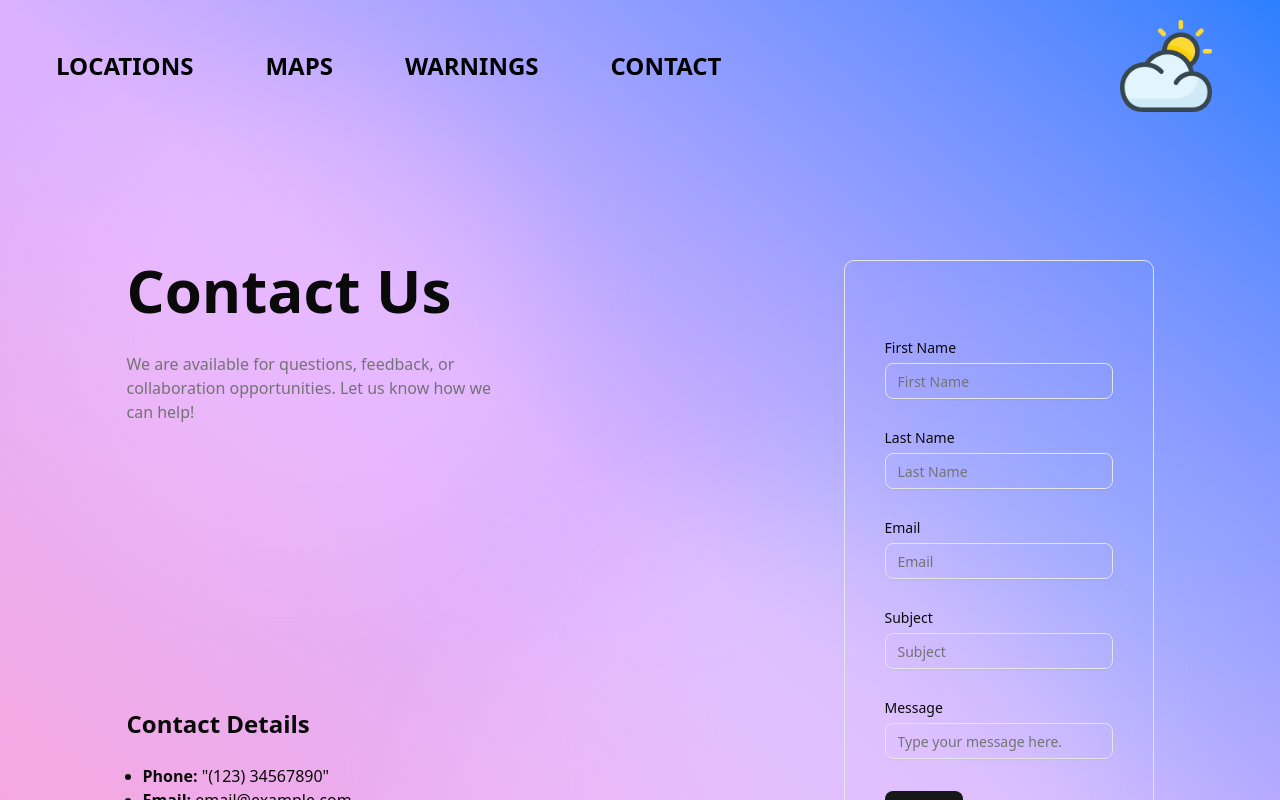
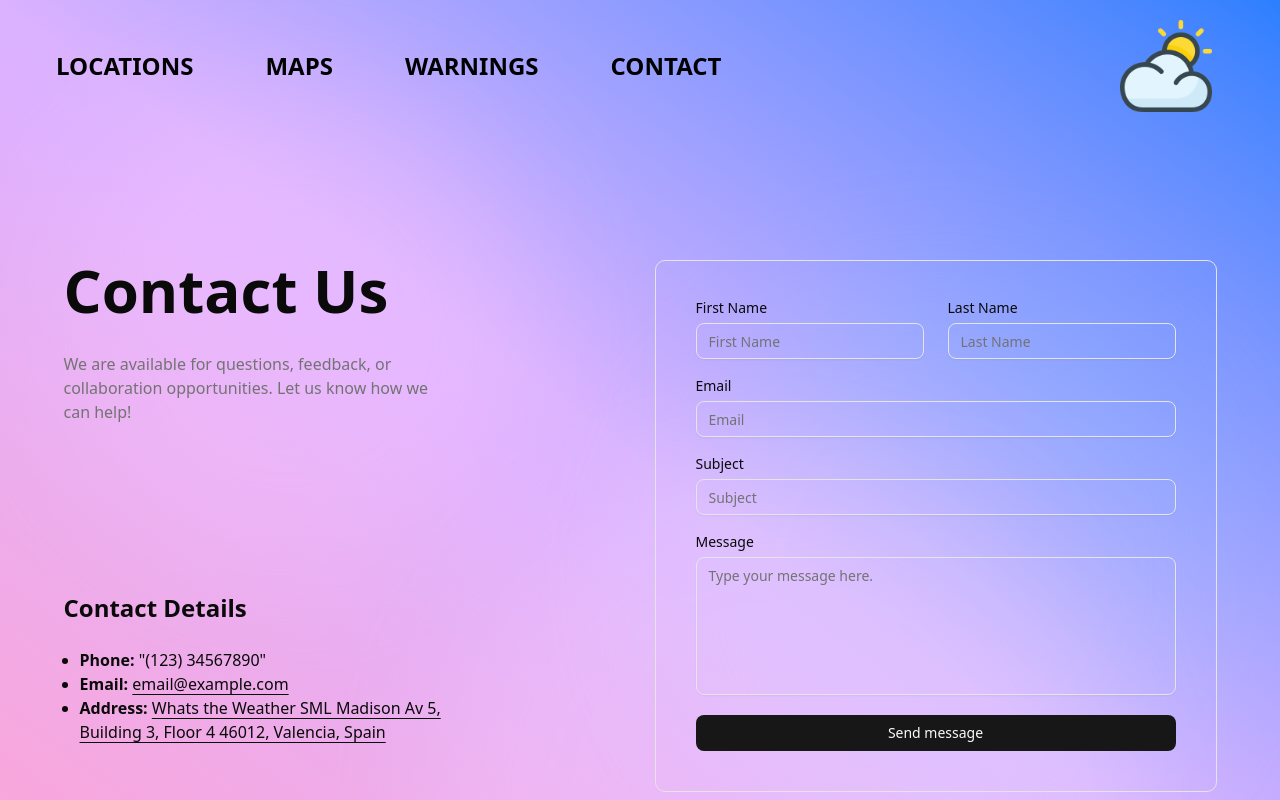
Before and after one commit to yoanastamenova/Whats-the-weather, a Next.js app: page /contact in a window 1280 px wide. Shown: the top 800 px of the page. Built offline with nearby package versions, Linux system fonts and the light colour scheme.

Commit message:
feat: finish style for contact

```diff
--- a/app/contact/page.tsx
+++ b/app/contact/page.tsx
@@ -70,14 +70,16 @@ export default function ContactPage() {
                 </li>
                 <li>
                   <span className="font-bold">Email: </span>
-                  <a href="mailto:email@example.com" className="underline">
+                  <a href="mailto:email@example.com" className="!underline underline-offset-4">
                     email@example.com
                   </a>
                 </li>
                 <li>
                   <span className="font-bold">Address: </span>
-                  Whats the Weather SML Madison Av 5, Building 3, Floor 4 46012,
-                  Valencia, Spain
+                  <span className="underline underline-offset-4">
+                    Whats the Weather SML Madison Av 5, Building 3, Floor 4 46012,
+                    Valencia, Spain
+                  </span>
                 </li>
               </ul>
             </div>
@@ -88,9 +90,9 @@ export default function ContactPage() {
             <Form {...form}>
               <form
                 onSubmit={form.handleSubmit(onSubmit)}
-                className="space-y-8 max-w-3xl mx-auto py-10"
-              >
-                <FormField
+                className="space-y-5 w-full">
+                <div className="grid grid-cols-1 md:grid-cols-2 gap-6">
+                  <FormField
                   control={form.control}
                   name="name_9955127597"
                   render={({ field }) => (
@@ -123,6 +125,7 @@ export default function ContactPage() {
                     </FormItem>
                   )}
                 />
+                </div>
 
                 <FormField
                   control={form.control}
@@ -161,9 +164,10 @@ export default function ContactPage() {
                     <FormItem>
                       <FormLabel>Message</FormLabel>
                       <FormControl>
-                        <Input
+                        <textarea
                           placeholder="Type your message here."
-                          type="text"
+                          className="placeholder:text-muted-foreground selection:bg-primary selection:text-primary-foreground dark:bg-input/30 border-input min-h-[120px] w-full min-w-0 rounded-md border bg-transparent px-3 py-2 text-base shadow-xs transition-[color,box-shadow] outline-none disabled:pointer-events-none disabled:cursor-not-allowed disabled:opacity-50 md:text-sm focus-visible:border-ring focus-visible:ring-ring/50 focus-visible:ring-[3px] aria-invalid:ring-destructive/20 dark:aria-invalid:ring-destructive/40 aria-invalid:border-destructive resize-none"
+                          rows={6}
                           {...field}
                         />
                       </FormControl>
@@ -172,7 +176,7 @@ export default function ContactPage() {
                     </FormItem>
                   )}
                 />
-                <Button type="submit">Submit</Button>
+                <Button type="submit" className="w-full">Send message</Button>
               </form>
             </Form>
           </div>
```
